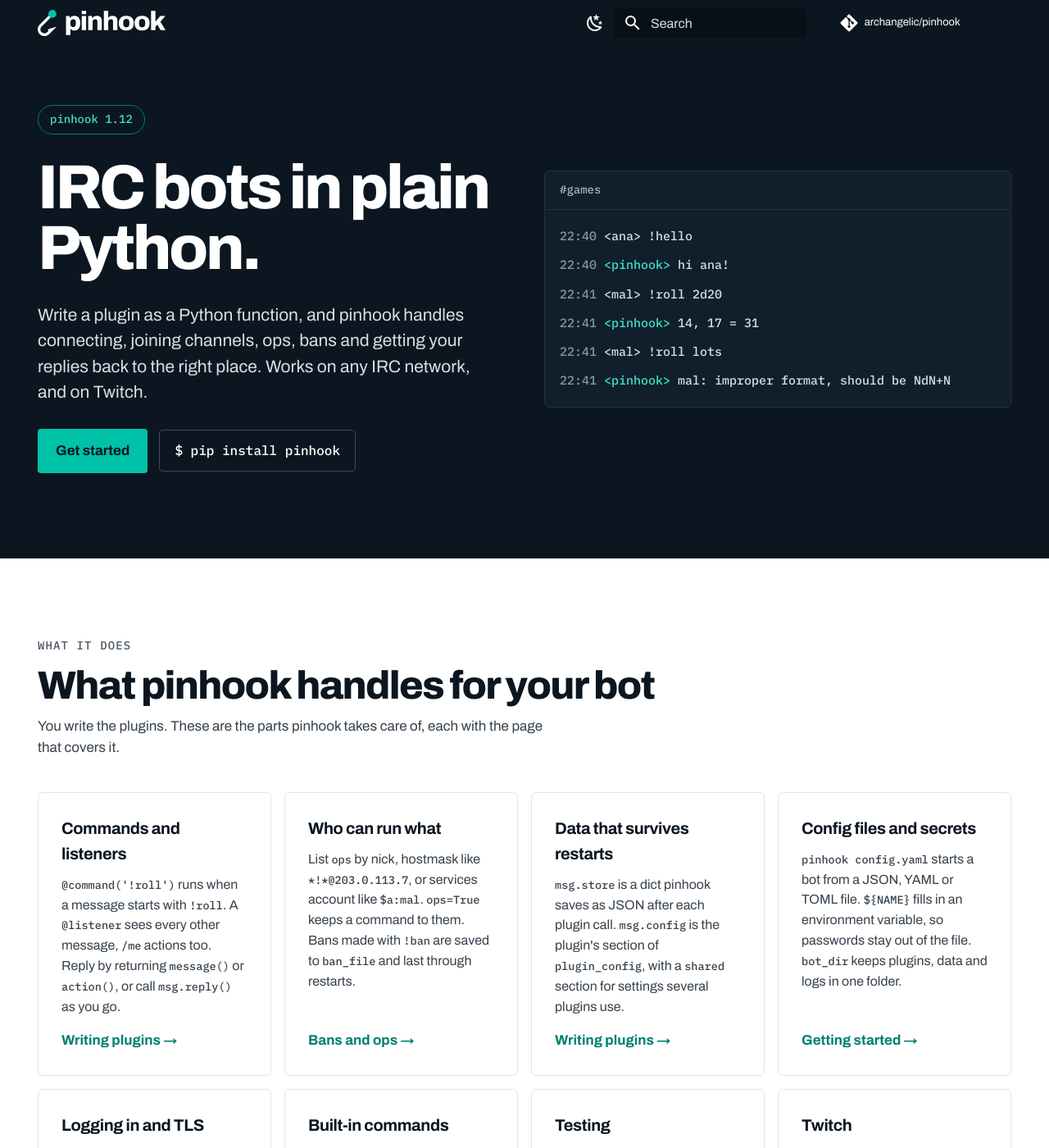
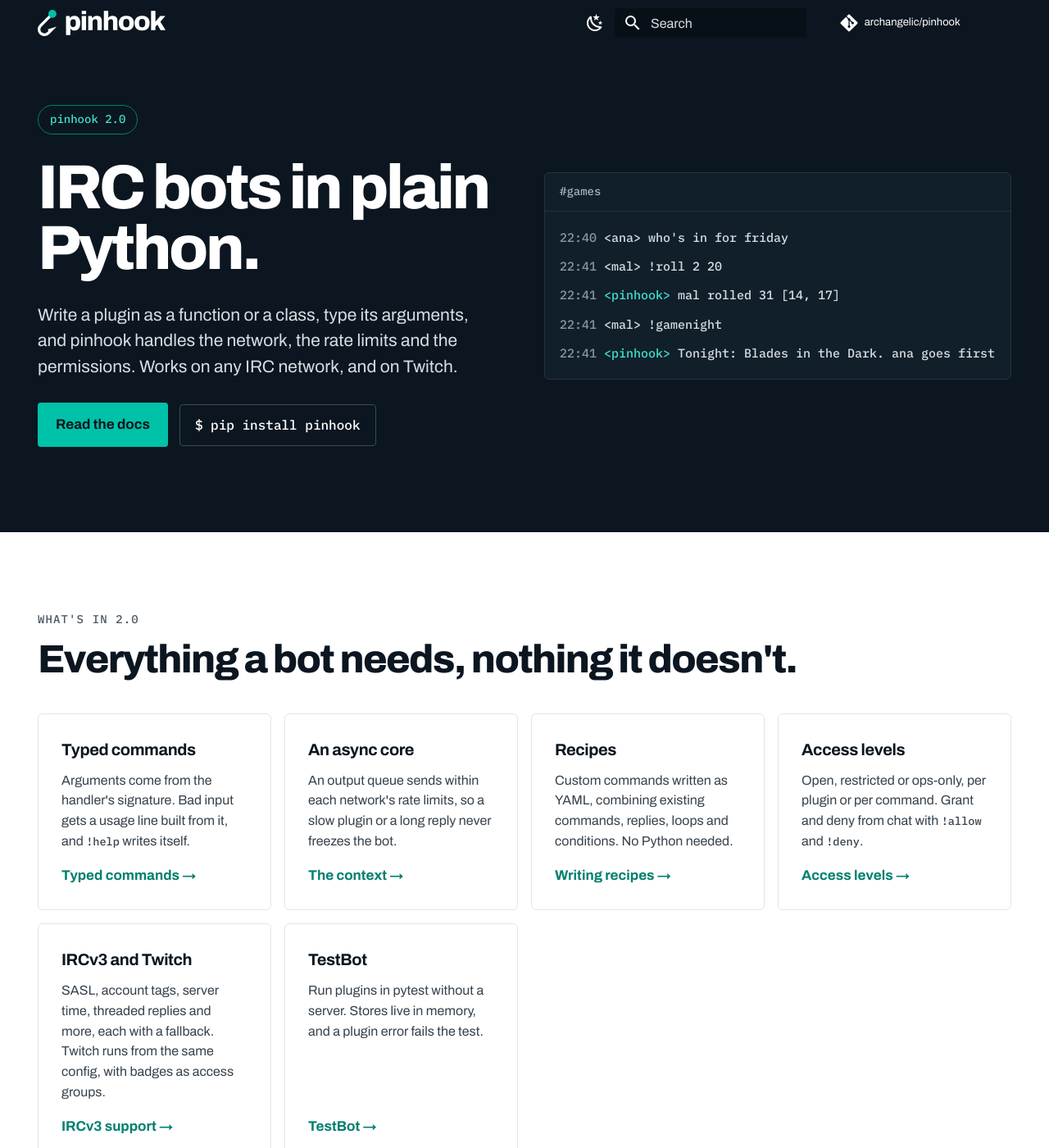
Before and after one commit to archangelic/pinhook, an MkDocs documentation site: the page built from docs/index.md, in a window 1280 px wide and 1400 px high. Shown: the whole window at 82% size. Built offline with MkDocs 1.6.1 and Material for MkDocs 9.7.7, drawn with Linux system fonts in a browser that asks for light colours; comment, search, counter and statistics services are not loaded; the version menu is left out; some of the changed text lies outside the part shown.

Commit message:
make the homepage 2.0's

````diff
--- a/docs/assets/brand.css
+++ b/docs/assets/brand.css
@@ -510,6 +510,23 @@
 .ph-n {
   color: #FFFFFF;
 }
+.ph-c {
+  color: #8796A3;
+}
+
+/* the vermilion band, the same in both modes: white on Vermilion passes 4.7:1 */
+.ph-band--vermilion {
+  background: #DD2C1A;
+  color: #FFFFFF;
+}
+.ph-home .ph-band--vermilion h2,
+.ph-home .ph-band--vermilion p {
+  color: #FFFFFF;
+}
+.ph-button--light {
+  background: #FFFFFF;
+  color: #9E1C0E;
+}
 
 @media screen and (max-width: 600px) {
   .ph-hero {
--- a/docs/index.md
+++ b/docs/index.md
@@ -10,43 +10,24 @@ hide:
 
 ```bash
 pip install pinhook
+pinhook new bot gamebot
 ```
 
-Make a `plugins` folder and save this in it as `hello.py`:
+Edit `gamebot/config.yaml` with your server and channel, then run the bot:
 
-```python
-import pinhook.plugin
-
-@pinhook.plugin.command('!hello')
-def hello(msg):
-    return pinhook.plugin.message('hi {}!'.format(msg.nick))
+```bash
+pinhook run gamebot/config.yaml
 ```
 
-Then start a bot:
-
-```python
-from pinhook.bot import Bot
-
-bot = Bot(
-    channels=['#foo'],
-    nickname='ph-bot',
-    server='irc.libera.chat',
-    port=6697,
-    ssl_required=True,
-)
-bot.start()
-```
-
-Say `!hello` in `#foo` and the bot answers.
+Say `!hello` in the channel and the bot answers.
 
 ## Where to next
 
-* [Getting started](getting-started.md): config files, the command line tool and your first plugin
-* [Options](options.md): everything you can set on a bot
-* [Writing plugins](plugins.md): commands, listeners and what a plugin gets to work with
-* [Testing plugins](testing.md): check your plugins with pytest, no server needed
-* [Bans and ops](bans-and-ops.md): who can run what, and bans that are hard to dodge
-* [Troubleshooting](troubleshooting.md): what the log messages mean
-* Coming from an older version? See [Upgrading to 1.11](upgrading.md), and [Preparing for 2.0](preparing-for-2.md) to get your plugins ready for what's next
+* [Your first bot](your-first-bot.md): a dice command, its test, and running it
+* [The context](the-context.md): everything a plugin gets with `ctx`
+* [Writing recipes](writing-recipes.md): commands written as YAML
+* [Access levels](access-levels.md): who runs what
+* [Deployment](deployment.md): the image, and compose, systemd and Kubernetes examples
+* Coming from 1.x? [Migrating from 1.x](migrating-from-1x.md) lists what changed
 
-pinhook is made with love on [tilde.town](https://tilde.town). Live bots using it include [pinhook-tilde](https://github.com/archangelic/pinhook-tilde) and [adminbot](https://github.com/tildetown/adminbot).
+pinhook is made with love on [tilde.town](https://tilde.town). Bots using it include [pinhook-tilde](https://github.com/archangelic/pinhook-tilde) and [adminbot](https://github.com/tildetown/adminbot).
--- a/overrides/home.html
+++ b/overrides/home.html
@@ -6,23 +6,22 @@
   <section class="ph-hero">
     <div class="ph-wrap ph-split">
       <div class="ph-hero__text">
-        <span class="ph-badge">pinhook 1.12</span>
+        <span class="ph-badge">pinhook 2.0</span>
         <h1>IRC bots in plain Python.</h1>
-        <p class="ph-lead">Write a plugin as a Python function, and pinhook handles connecting, joining channels, ops, bans and getting your replies back to the right place. Works on any IRC network, and on Twitch.</p>
+        <p class="ph-lead">Write a plugin as a function or a class, type its arguments, and pinhook handles the network, the rate limits and the permissions. Works on any IRC network, and on Twitch.</p>
         <div class="ph-actions">
-          <a class="ph-button" href="{{ 'getting-started/' | url }}">Get started</a>
+          <a class="ph-button" href="{{ 'your-first-bot/' | url }}">Read the docs</a>
           <code class="ph-install">$ pip install pinhook</code>
         </div>
       </div>
       <div class="ph-chat" aria-label="A chat with a pinhook bot">
         <div class="ph-chat__title">#games</div>
         <div class="ph-chat__lines">
-          <span><span class="ph-time">22:40</span> &lt;ana&gt; !hello</span>
-          <span><span class="ph-time">22:40</span> <span class="ph-bot">&lt;pinhook&gt;</span> hi ana!</span>
-          <span><span class="ph-time">22:41</span> &lt;mal&gt; !roll 2d20</span>
-          <span><span class="ph-time">22:41</span> <span class="ph-bot">&lt;pinhook&gt;</span> 14, 17 = 31</span>
-          <span><span class="ph-time">22:41</span> &lt;mal&gt; !roll lots</span>
-          <span><span class="ph-time">22:41</span> <span class="ph-bot">&lt;pinhook&gt;</span> mal: improper format, should be NdN+N</span>
+          <span><span class="ph-time">22:40</span> &lt;ana&gt; who's in for friday</span>
+          <span><span class="ph-time">22:41</span> &lt;mal&gt; !roll 2 20</span>
+          <span><span class="ph-time">22:41</span> <span class="ph-bot">&lt;pinhook&gt;</span> mal rolled 31 [14, 17]</span>
+          <span><span class="ph-time">22:41</span> &lt;mal&gt; !gamenight</span>
+          <span><span class="ph-time">22:41</span> <span class="ph-bot">&lt;pinhook&gt;</span> Tonight: Blades in the Dark. ana goes first</span>
         </div>
       </div>
     </div>
@@ -30,18 +29,15 @@
 
   <section class="ph-band">
     <div class="ph-wrap">
-      <p class="ph-label">What it does</p>
-      <h2>What pinhook handles for your bot</h2>
-      <p class="ph-intro">You write the plugins. These are the parts pinhook takes care of, each with the page that covers it.</p>
+      <p class="ph-label">What's in 2.0</p>
+      <h2>Everything a bot needs, nothing it doesn't.</h2>
       <div class="ph-cards">
-        <div class="ph-card"><h3>Commands and listeners</h3><p><code>@command('!roll')</code> runs when a message starts with <code>!roll</code>. A <code>@listener</code> sees every other message, <code>/me</code> actions too. Reply by returning <code>message()</code> or <code>action()</code>, or call <code>msg.reply()</code> as you go.</p><a class="ph-card__link" href="{{ 'plugins/' | url }}">Writing plugins →</a></div>
-        <div class="ph-card"><h3>Who can run what</h3><p>List <code>ops</code> by nick, hostmask like <code>*!*@203.0.113.7</code>, or services account like <code>$a:mal</code>. <code>ops=True</code> keeps a command to them. Bans made with <code>!ban</code> are saved to <code>ban_file</code> and last through restarts.</p><a class="ph-card__link" href="{{ 'bans-and-ops/' | url }}">Bans and ops →</a></div>
-        <div class="ph-card"><h3>Data that survives restarts</h3><p><code>msg.store</code> is a dict pinhook saves as JSON after each plugin call. <code>msg.config</code> is the plugin's section of <code>plugin_config</code>, with a <code>shared</code> section for settings several plugins use.</p><a class="ph-card__link" href="{{ 'plugins/' | url }}">Writing plugins →</a></div>
-        <div class="ph-card"><h3>Config files and secrets</h3><p><code>pinhook config.yaml</code> starts a bot from a JSON, YAML or TOML file. <code>${NAME}</code> fills in an environment variable, so passwords stay out of the file. <code>bot_dir</code> keeps plugins, data and logs in one folder.</p><a class="ph-card__link" href="{{ 'getting-started/' | url }}">Getting started →</a></div>
-        <div class="ph-card"><h3>Logging in and TLS</h3><p><code>sasl_password</code> logs in with SASL, with <code>ns_pass</code> for NickServ as the fallback. <code>ssl_required</code> connects over TLS and <code>ssl_verify</code> checks the certificate. Connection errors are logged with what to fix.</p><a class="ph-card__link" href="{{ 'options/' | url }}">Options →</a></div>
-        <div class="ph-card"><h3>Built-in commands</h3><p><code>!help</code>, <code>!reload</code> for new plugin code without a restart, <code>!enable</code> and <code>!disable</code>, <code>!join</code> and <code>!quit</code>, plus <code>!op</code>, <code>!ban</code> and <code>!banlist</code> for ops. <code>cmd_prefix</code> changes their <code>!</code>.</p><a class="ph-card__link" href="{{ 'commands/' | url }}">Built-in commands →</a></div>
-        <div class="ph-card"><h3>Testing</h3><p><code>TestBot</code> runs your plugins folder without a server. <code>bot.say('!roll 1d1')</code> returns the replies, and a plugin that raises fails the test with a <code>PluginError</code>.</p><a class="ph-card__link" href="{{ 'testing/' | url }}">Testing plugins →</a></div>
-        <div class="ph-card"><h3>Twitch</h3><p><code>TwitchBot</code> connects to Twitch chat with a bot account's oauth token, always over TLS. Plugins, ops and bans work the same as on IRC.</p><a class="ph-card__link" href="{{ 'twitch/' | url }}">Twitch bots →</a></div>
+        <div class="ph-card"><h3>Typed commands</h3><p>Arguments come from the handler's signature. Bad input gets a usage line built from it, and <code>!help</code> writes itself.</p><a class="ph-card__link" href="{{ 'typed-commands/' | url }}">Typed commands →</a></div>
+        <div class="ph-card"><h3>An async core</h3><p>An output queue sends within each network's rate limits, so a slow plugin or a long reply never freezes the bot.</p><a class="ph-card__link" href="{{ 'the-context/' | url }}">The context →</a></div>
+        <div class="ph-card"><h3>Recipes</h3><p>Custom commands written as YAML, combining existing commands, replies, loops and conditions. No Python needed.</p><a class="ph-card__link" href="{{ 'writing-recipes/' | url }}">Writing recipes →</a></div>
+        <div class="ph-card"><h3>Access levels</h3><p>Open, restricted or ops-only, per plugin or per command. Grant and deny from chat with <code>!allow</code> and <code>!deny</code>.</p><a class="ph-card__link" href="{{ 'access-levels/' | url }}">Access levels →</a></div>
+        <div class="ph-card"><h3>IRCv3 and Twitch</h3><p>SASL, account tags, server time, threaded replies and more, each with a fallback. Twitch runs from the same config, with badges as access groups.</p><a class="ph-card__link" href="{{ 'ircv3-support/' | url }}">IRCv3 support →</a></div>
+        <div class="ph-card"><h3>TestBot</h3><p>Run plugins in pytest without a server. Stores live in memory, and a plugin error fails the test.</p><a class="ph-card__link" href="{{ 'testbot/' | url }}">TestBot →</a></div>
       </div>
     </div>
   </section>
@@ -50,33 +46,53 @@
     <div class="ph-wrap ph-split">
       <div class="ph-split__text">
         <p class="ph-label">A plugin</p>
-        <h2>A function, a decorator, a reply.</h2>
-        <p>A plugin gets the message: who sent it, where, a way to reply, a store that survives restarts and its own settings.</p>
-        <a class="ph-more" href="{{ 'plugins/' | url }}">Writing plugins →</a>
+        <h2>A class, a decorator, a reply.</h2>
+        <p>Plugins get a <code>ctx</code> with everything they need: who spoke, where, how to reply, a store that survives restarts, and their own settings.</p>
+        <a class="ph-more" href="{{ 'typed-commands/' | url }}">Typed commands in the docs →</a>
       </div>
-<pre class="ph-code"><code><span class="ph-k">import</span> pinhook.plugin
+<pre class="ph-code"><code><span class="ph-k">import</span> random
 
-<span class="ph-d">@pinhook.plugin.command</span>(<span class="ph-s">'!hello'</span>)
-<span class="ph-k">def</span> <span class="ph-n">hello</span>(msg):
-    <span class="ph-k">return</span> pinhook.plugin.message(<span class="ph-s">'hi {}!'</span>.format(msg.nick))</code></pre>
+<span class="ph-k">from</span> pinhook <span class="ph-k">import</span> Plugin, command
+
+
+<span class="ph-k">class</span> <span class="ph-n">Dice</span>(Plugin):
+    <span class="ph-d">@command</span>(<span class="ph-s">'roll'</span>, help=<span class="ph-s">'roll dice, like roll 2 20'</span>)
+    <span class="ph-k">async def</span> <span class="ph-n">roll</span>(self, ctx, count: int = 1, sides: int = 6):
+        rolls = [random.randint(1, sides) <span class="ph-k">for</span> _ <span class="ph-k">in</span> range(count)]
+        <span class="ph-k">await</span> ctx.reply(<span class="ph-s">f'{ctx.nick} rolled {sum(rolls)} {rolls}'</span>)</code></pre>
     </div>
   </section>
 
   <section class="ph-band">
     <div class="ph-wrap ph-split">
-<pre class="ph-code"><code><span class="ph-k">from</span> pinhook.testing <span class="ph-k">import</span> TestBot
-
-<span class="ph-k">def</span> <span class="ph-n">test_hello</span>():
-    bot = TestBot(plugin_dir=<span class="ph-s">'plugins'</span>)
-    <span class="ph-k">assert</span> bot.say(<span class="ph-s">'!hello'</span>, nick=<span class="ph-s">'ana'</span>) == [<span class="ph-s">'hi ana!'</span>]</code></pre>
+<pre class="ph-code"><code><span class="ph-c"># recipes/gamenight.yaml</span>
+<span class="ph-k">version</span>: 1
+<span class="ph-k">name</span>: gamenight
+<span class="ph-k">help</span>: pick tonight's game and who goes first
+<span class="ph-k">steps</span>:
+  - <span class="ph-k">command</span>: <span class="ph-s">'quote random games'</span>
+    <span class="ph-k">save</span>: game
+  - <span class="ph-k">reply</span>: <span class="ph-s">'Tonight: {game}. {members|random} goes first'</span></code></pre>
       <div class="ph-split__text">
-        <p class="ph-label">Testing</p>
-        <h2>Test it without a server.</h2>
-        <p><code>TestBot</code> runs your plugins the way a real bot does and hands back what it would have said, so a plugin's tests run in pytest like any other code.</p>
-        <a class="ph-more" href="{{ 'testing/' | url }}">Testing plugins →</a>
+        <p class="ph-label">A recipe</p>
+        <h2>Custom commands, no code.</h2>
+        <p>Recipes run existing commands as the person who asked, so a recipe can never do more than its user could. Ops add one-line recipes from chat with <code>!recipe add</code>.</p>
+        <a class="ph-more" href="{{ 'writing-recipes/' | url }}">Writing recipes →</a>
       </div>
     </div>
   </section>
+
+  {%- if config.extra.vermilion_url %}
+  <section class="ph-band ph-band--vermilion">
+    <div class="ph-wrap ph-split">
+      <h2>Need an LLM agent? Add vermilion.</h2>
+      <div class="ph-split__text">
+        <p>vermilion is a separate package that turns a pinhook bot into one, with your plugins as its tools.</p>
+        <a class="ph-button ph-button--light" href="{{ config.extra.vermilion_url }}">Meet vermilion</a>
+      </div>
+    </div>
+  </section>
+  {%- endif %}
 </div>
 {% endblock %}
 
````
